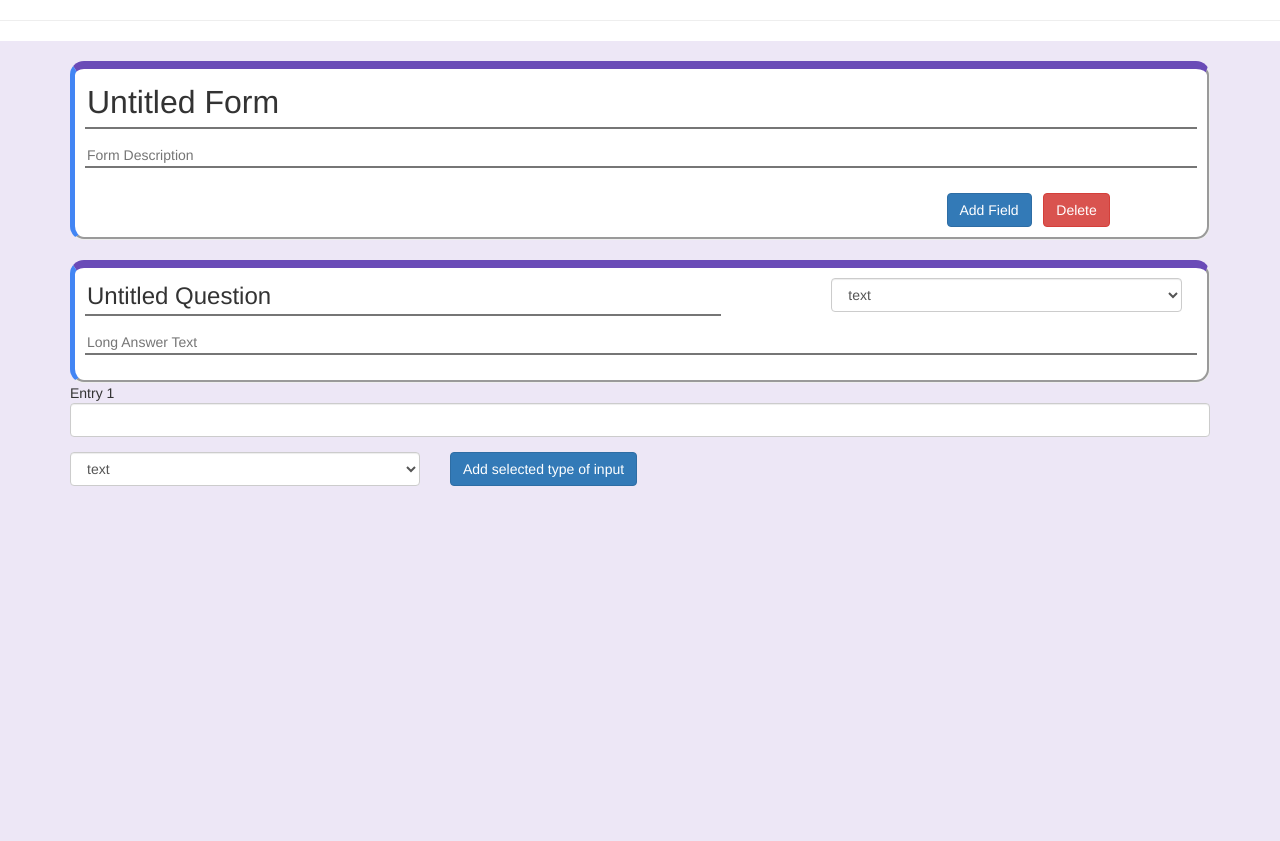
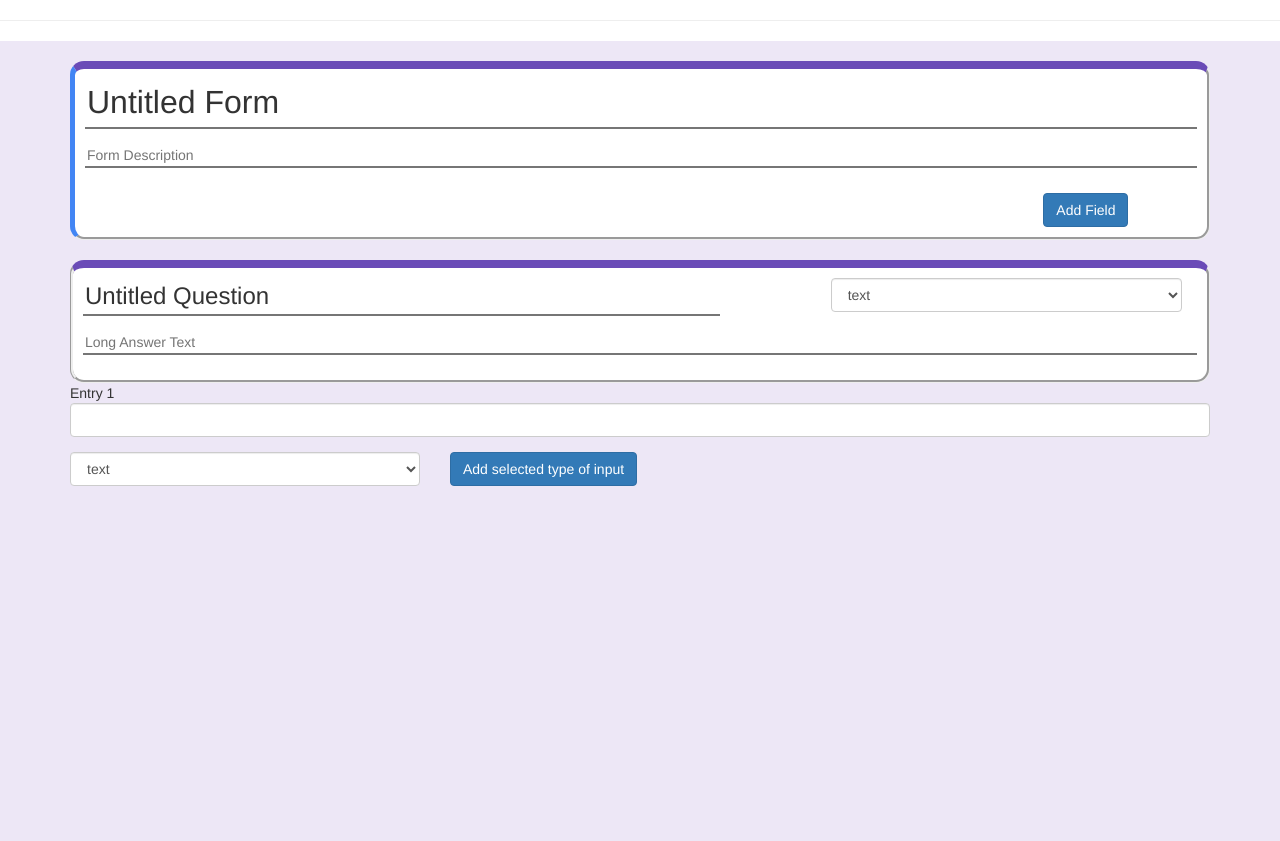
Before and after one commit to Singh-Rishabh/G6_SE_Business_Workflow, a Django app: page /forms/createform in a window 1280 px wide. Shown: the part 40-881 px from the top of the page. Run offline with Django 3.2, Linux system fonts and the light colour scheme; some libraries are stand-ins or nearby versions.

Commit message:
JQuery Triggerring events

```diff
--- a/forms/static/forms/createform.css
+++ b/forms/static/forms/createform.css
@@ -41,8 +41,18 @@ html, body {
     border-style: groove;
     border-radius: 1em;
     border-top : 8px solid #6a4bb7;
-    border-left : 5px solid #4285f4;
     background-color: white;
+}
+
+/*Only when active show blue line*/
+.active-box{
+    border-left: 5px solid #4285f4;
+}
+
+/*Hidden box class will keep itself hidden*/
+.hidden-box{
+    display: none;
+    padding-bottom: 10px;
 }
 
 /*When any input property is focused upon*/
--- a/forms/templates/forms/createform.html
+++ b/forms/templates/forms/createform.html
@@ -19,8 +19,61 @@
 	<script src="https://code.jquery.com/jquery-3.4.1.js"></script>
 	<script>
 		$(document).ready(function(){
-			$(".form-complete").click(function(){
-				alert($(this).attr('id'));
+			/*This will be for active div element*/
+
+
+			/*Add field button*/
+			$(".Add-Field").on('click', function(){
+				/*
+				var $newBox = $(`
+			<div class="form-complete">
+				<div class="inputBox">
+
+					<div class="row">
+						<div class="col-lg-7">
+							<div class="form-group">
+								<input type="text" name="Question[]" class="fieldGen qusTitle" value="Untitled Question" required>
+							</div>
+						</div>
+						<div class="col-lg-1"></div>
+						<div class="col-lg-4" id="selecttype">
+							<select id="country" class="form-control">
+								<option value='text' selected>text</option>
+								<option value='textarea'>textarea</option>
+								<option value='radio'>radio</option>
+								<option value='checkbox'>checkbox</option>
+							</select>
+						</div>
+					</div>
+					<div class="form-group">
+						<input type="text" name="Answer[]" class="fieldGen" placeholder="Long Answer Text" required>
+					</div>
+				</div>
+				<div class="row hidden-box">
+					<div class="col-lg-9"></div>
+					<div class="col-lg-1">
+						<button type="button" class="btn btn-primary Add-Field">Add Field</button>
+					</div>
+					<div class="col-lg-1">
+						<button type="button" class="btn btn-danger Delete">Delete</button>
+					</div>
+
+				</div>
+
+			</div>`)*/
+				var $newBox = $("<div class='form-complete'>Hello World</div>");
+
+				var $prevbox = $(this).parent().parent().parent(); // Reached form-complete div
+				$newBox.insertAfter($prevbox);
+
+			});
+
+			$(".form-complete").on('click', function(){
+				alert('Hey');
+				$(".active-box").children(".hidden-box").css("display", "none");
+				$(".active-box").removeClass("active-box");
+				$(this).addClass("active-box");
+				$(this).children(".hidden-box").css("display", "block");
 			});
 
 		});
@@ -92,7 +145,7 @@
 	<div class="container">
 
 		<form method="POST">
-			<div class="form-complete" id="formTitle">
+			<div class="form-complete active-box" id="formTitle">
 				<div class="inputBox">
 					<div class="form-group">
 						<input type="text" name="formTitle" class="fieldGen fieldTitle" value="Untitled Form" required>
@@ -101,15 +154,11 @@
 						<input type="text" name="formDescriptor" class="fieldGen" placeholder="Form Description" required>
 					</div>
 				</div>
-				<div class="row" style="padding-bottom: 10px;">
-					<div class="col-lg-9"></div>
+				<div class="row hidden-box" style="display: block;">
+					<div class="col-lg-10"></div>
 					<div class="col-lg-1">
-						<button type="button" class="btn btn-primary">Add Field</button>
+						<button type="button" class="btn btn-primary Add-Field">Add Field</button>
 					</div>
-					<div class="col-lg-1">
-						<button type="button" class="btn btn-danger">Delete</button>
-					</div>
-
 				</div>
 			</div>
 			<!-- We will create box for every new field and its answer-->
@@ -139,6 +188,17 @@
 						<input type="text" name="Answer[]" class="fieldGen" placeholder="Long Answer Text" required>
 					</div>
 				</div>
+				<div class="row hidden-box">
+					<div class="col-lg-9"></div>
+					<div class="col-lg-1">
+						<button type="button" class="btn btn-primary Add-Field">Add Field</button>
+					</div>
+					<div class="col-lg-1">
+						<button type="button" class="btn btn-danger Delete">Delete</button>
+					</div>
+
+				</div>
+
 			</div>
 			<!-- ------------------------------------------------------------ -->
 				<div id="dynamicInput" class="form-group">
```
